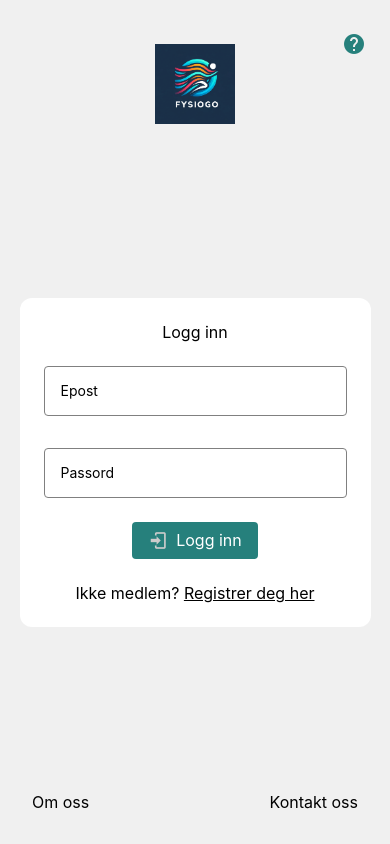
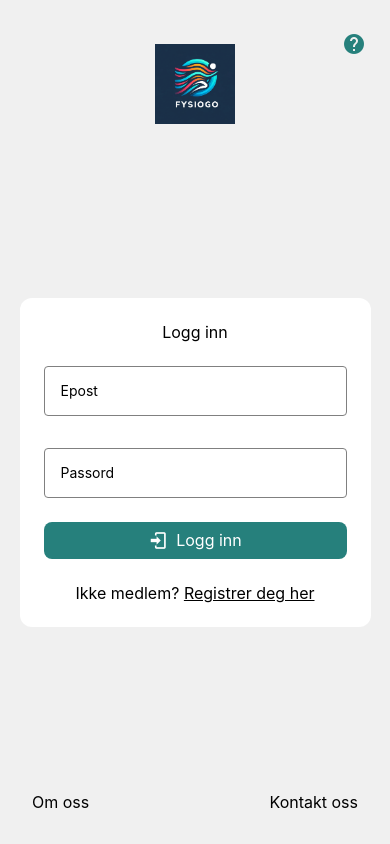
Before and after one commit to TommyS-NO/PhysioFlow-Prototype, a React Native app in the folder frontend/: screen /Front in a window 390 px wide. Built offline with nearby package versions, Linux system fonts and the light colour scheme.

Commit message:
some small changes

```diff
--- a/frontend/Components/CustomButton/CustomButton.tsx
+++ b/frontend/Components/CustomButton/CustomButton.tsx
@@ -1,7 +1,12 @@
 import React from "react";
-import { Text, TouchableOpacity, ViewStyle, TextStyle } from "react-native";
+import {
+	StyleSheet,
+	Text,
+	TouchableOpacity,
+	ViewStyle,
+	TextStyle,
+} from "react-native";
 import Icon from "react-native-vector-icons/MaterialCommunityIcons";
-import { customButtonStyles } from "../../Styles/CustomButton_Style";
 import { theme } from "../../theme";
 
 interface CustomButtonProps {
@@ -13,36 +18,64 @@ interface CustomButtonProps {
 	disabled?: boolean;
 }
 
-const CustomButton: React.FC<CustomButtonProps> = ({
+const CustomButton = ({
 	title,
 	onPress,
 	iconName,
 	buttonStyle,
 	titleStyle,
 	disabled = false,
-}) => {
+}: CustomButtonProps) => {
 	return (
 		<TouchableOpacity
 			onPress={onPress}
-
-			style={[
-				customButtonStyles.button,
-				buttonStyle,
-				disabled ? customButtonStyles.disabled : null,
-			]}
+			style={[styles.button, buttonStyle, disabled ? styles.disabled : {}]}
 			disabled={disabled}
 		>
 			{iconName && (
 				<Icon
 					name={iconName}
 					size={20}
-					color={disabled ? theme.colors.disabled : theme.colors.disabled}
-					style={customButtonStyles.icon}
+					color={disabled ? theme.colors.disabled : theme.colors.icon}
+					style={styles.icon}
 				/>
 			)}
-			<Text style={[customButtonStyles.title, titleStyle]}>{title}</Text>
+			<Text
+				style={[styles.title, titleStyle, disabled ? styles.disabledTitle : {}]}
+			>
+				{title}
+			</Text>
 		</TouchableOpacity>
 	);
 };
 
+const styles = StyleSheet.create({
+	button: {
+		flexDirection: "row",
+		alignItems: "center",
+		justifyContent: "center",
+		paddingVertical: theme.spacing.small,
+		paddingHorizontal: theme.spacing.medium,
+		backgroundColor: theme.colors.button,
+		width: "100%",
+		alignSelf: "center",
+		margin: theme.spacing.small,
+		marginHorizontal: 4,
+		borderRadius: theme.borderRadius.medium,
+	},
+	title: {
+		fontSize: theme.fontSize.regular,
+		color: theme.colors.buttonText,
+	},
+	icon: {
+		marginRight: theme.spacing.small,
+	},
+	disabled: {
+		backgroundColor: theme.colors.disabled,
+	},
+	disabledTitle: {
+		color: theme.colors.disabledText,
+	},
+});
+
 export default CustomButton;
```
